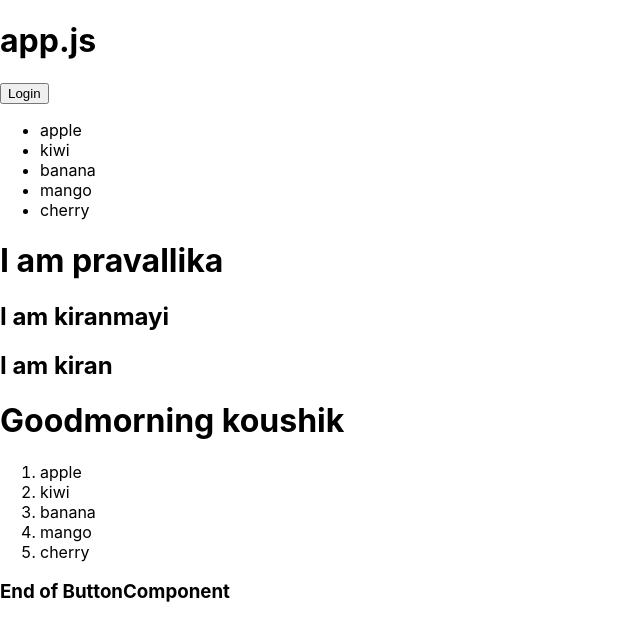
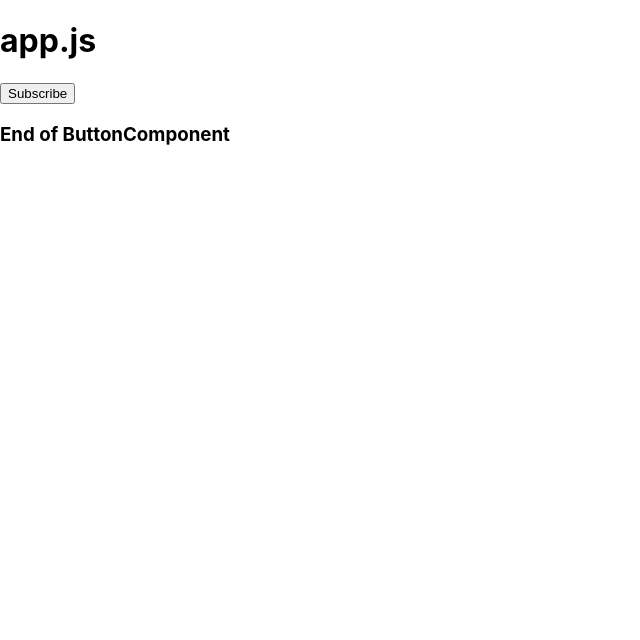
Before and after one commit to pravali414/ReactJs_cls, a React (Create React App) app: page / in a window 1280 px wide. Shown: the top 640 px of the page, without its empty margins (0-640 px from the left). Built offline with nearby package versions, Linux system fonts and the light colour scheme.

Commit message:
sixteen-dec

```diff
--- a/src/App.js
+++ b/src/App.js
@@ -1,10 +1,11 @@
 import{components} from "react"
-import ButtonComponent from "./components/button-component";
+
 import Listcomponent from "./components/list/list";
 import Orderlist from "./components/list/ordered-list";
 import ListItems from "./components/list/listitems/listitems";
 import Headingcomponent,{Headingcomponent3,Headingcomponent2} from "./components/heading/heading";
 import { Greeting } from "./components/greeting/greeting";
+import ButtonComponent from "./components/classbased/button-component";
 
 function App() {
   return (
@@ -12,17 +13,13 @@ function App() {
 
 
       <h1>app.js</h1>
-      <ButtonComponent/>
- <Listcomponent/>
-
- <Headingcomponent/>
- <Headingcomponent3/>
- <Headingcomponent2/>
- <Greeting/>
 
 
 
-      <Orderlist/>
+
+
+
+      <ButtonComponent/>
 
 
 
--- /dev/null
+++ b/src/components/classbased/button-component.js
@@ -0,0 +1,37 @@
+import { Component } from "react";
+
+class ButtonComponent extends Component {
+    // Object way of creating a state in class-based components
+    state = {
+        message: "Subscribe",
+        isSubscribed: false,
+    };
+
+    handleSubscribe = () => {
+        this.setState(
+            (prevState) => ({
+                message: prevState.isSubscribed ? "Subscribe" : "Subscribed thanks",
+                isSubscribed: !prevState.isSubscribed,
+            }),
+            () => {
+                console.log("Subscribed successfully:", this.state.isSubscribed);
+            }
+        );
+    };
+
+    render() {
+        return (
+            <>
+                {/* Button */}
+                <button onClick={this.handleSubscribe}>{this.state.message}</button>
+
+                {/* Conditional information */}
+                {this.state.isSubscribed && (
+                    <p>Thank you for subscribing! Stay tuned for updates.</p>
+                )}
+            </>
+        );
+    }
+}
+
+export default ButtonComponent;
```
